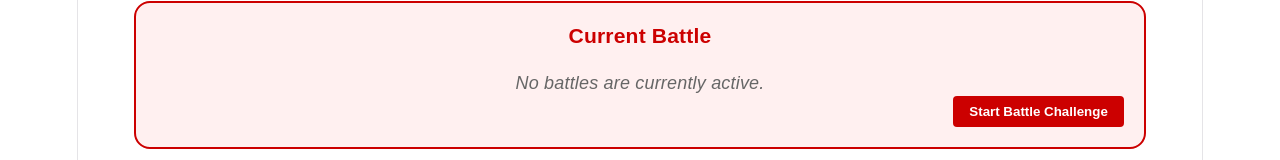
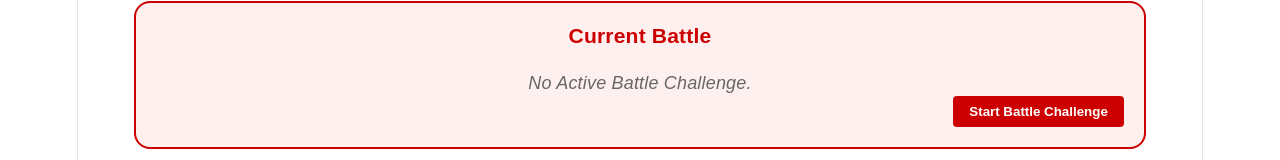
Before and after one commit to astroluxeon/jltg-battle-for-vancouver, a React (Vite) app in the folder frontend/: page / in a window 1280 px wide. Both pictures are taken after a click on the button "Challenges". Shown: the part 266-426 px from the top of the page. Built offline with nearby package versions, Linux system fonts and the light colour scheme; no server answers.

Commit message:
Challenges UI improvements

```diff
--- a/frontend/src/Challenges.tsx
+++ b/frontend/src/Challenges.tsx
@@ -86,7 +86,7 @@ export default function Challenges() {
           </div>
         ) : (
           <div>
-            <p style={{ color: '#666666', fontStyle: 'italic' }}>No battles are currently active.</p>
+            <p style={{ color: '#666666', fontStyle: 'italic' }}>No Active Battle Challenge.</p>
 
             <div style={{ display: 'flex', justifyContent: 'flex-end', gap: '10px' }}>
               {lastCompletedBattle && (
```
